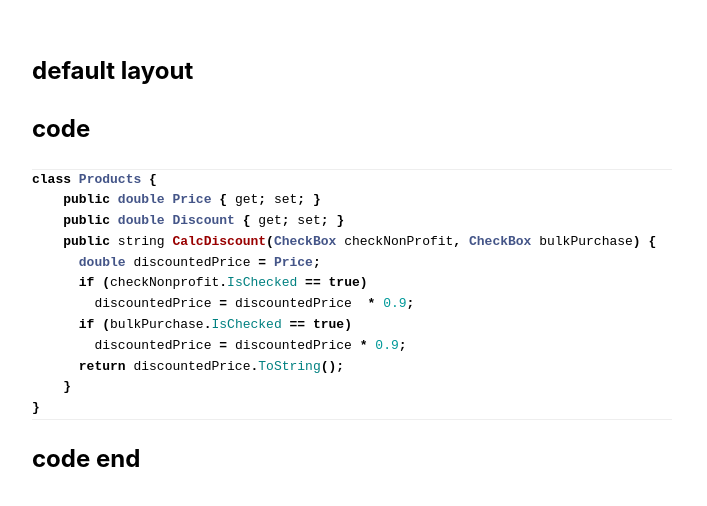
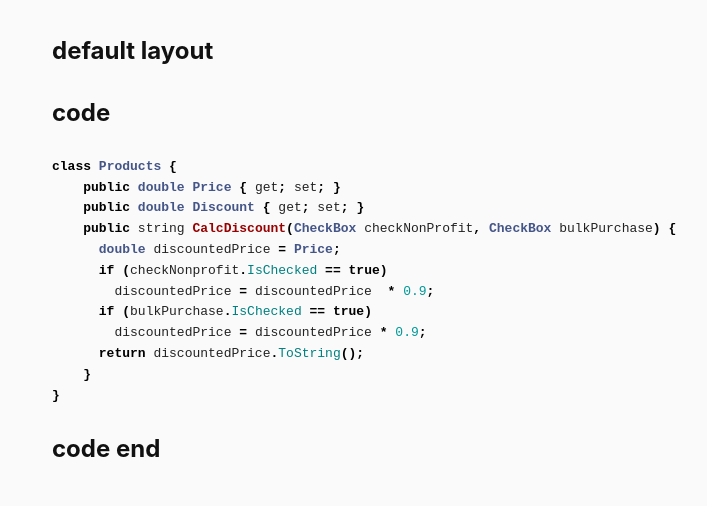
Before and after one commit to werktat/bruno, a Jekyll site: the page built from _chapters/thedefault.md, in a window 1280 px wide. Shown: the top 506 px of the page, without its empty margins (288-995 px from the left). Built offline with Jekyll 4.4.1, drawn with Linux system fonts in a browser that asks for light colours.

Commit message:
Update default.html

```diff
--- a/_layouts/default.html
+++ b/_layouts/default.html
@@ -7,19 +7,30 @@
 body {
   font-family: -apple-system, BlinkMacSystemFont, "Segoe UI", Helvetica, Arial, sans-serif;
   line-height: 1.6;
-  max-width: 40rem;
-  padding: 2rem;
+  color: #222;
+  background: #fafafa;
+}
+
+main {
+  max-width: 600px;
+  padding: 24px;
   margin: auto;
+}
+
+article > * {
+  margin: 0 0 24px;
 }
 
 img {
   max-width: 100%;
 }
 
-pre {
-  border: 1px solid #eee;
-  border-width: 1px 0;
-  overflow-y: scroll;
+a {
+  color: #2ECC40;
+}
+
+h1, h2, strong {
+  color: #111;
 }
 
 {% if page.hasCode %}
```
